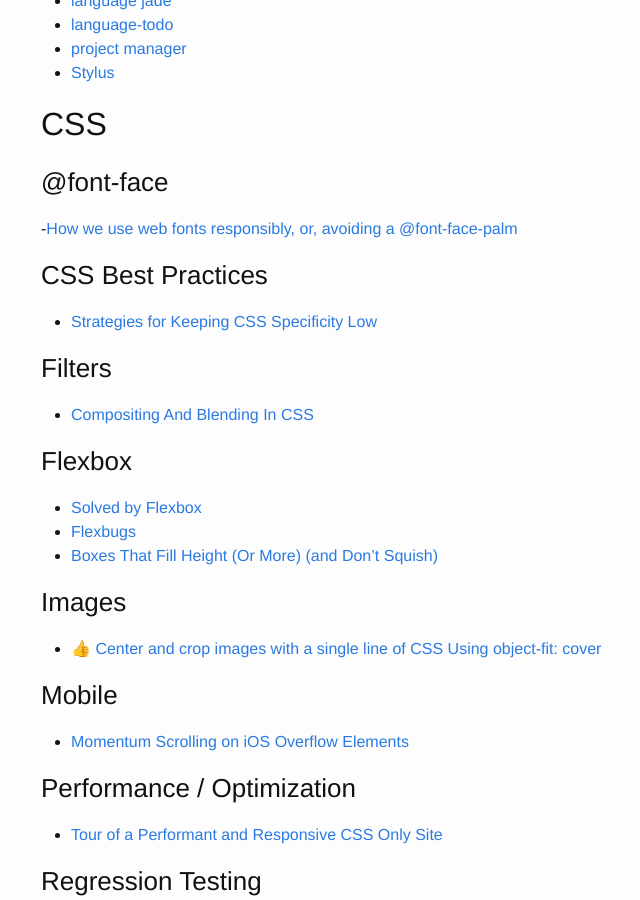
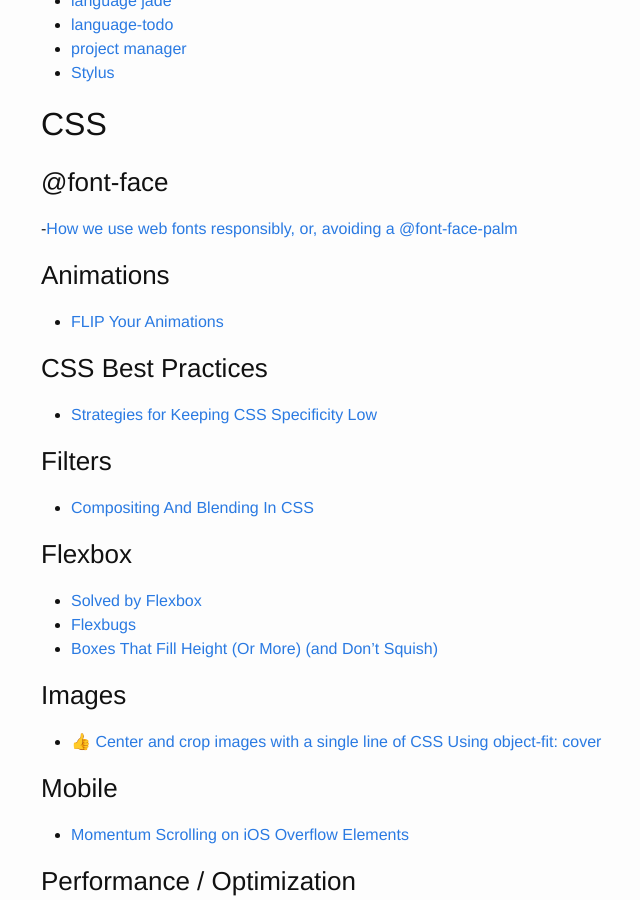
Before and after one commit to brownerd/brownerd.github.io, a Jekyll site: the page built from _posts/2015-01-01-reading-list-2015.md, in a window 1280 px wide and 900 px high, scrolled down 502 px. Shown: the whole window, without its empty margins (229-869 px from the left). Built offline with Jekyll 4.4.1, drawn with Linux system fonts in a browser that asks for light colours; emoji names are drawn with the system emoji font.

Commit message:
FLIP your animation

```diff
--- a/_posts/2015-01-01-reading-list-2015.md
+++ b/_posts/2015-01-01-reading-list-2015.md
@@ -33,6 +33,11 @@ This is a running list of all the articles I read during 2015 that I want to rem
 ### @font-face
 -[How we use web fonts responsibly, or, avoiding a @font-face-palm](http://www.filamentgroup.com/lab/font-loading.html)
 
+
+
+
+### Animations
+- [FLIP Your Animations](http://aerotwist.com/blog/flip-your-animations/)
 
 
 
```
